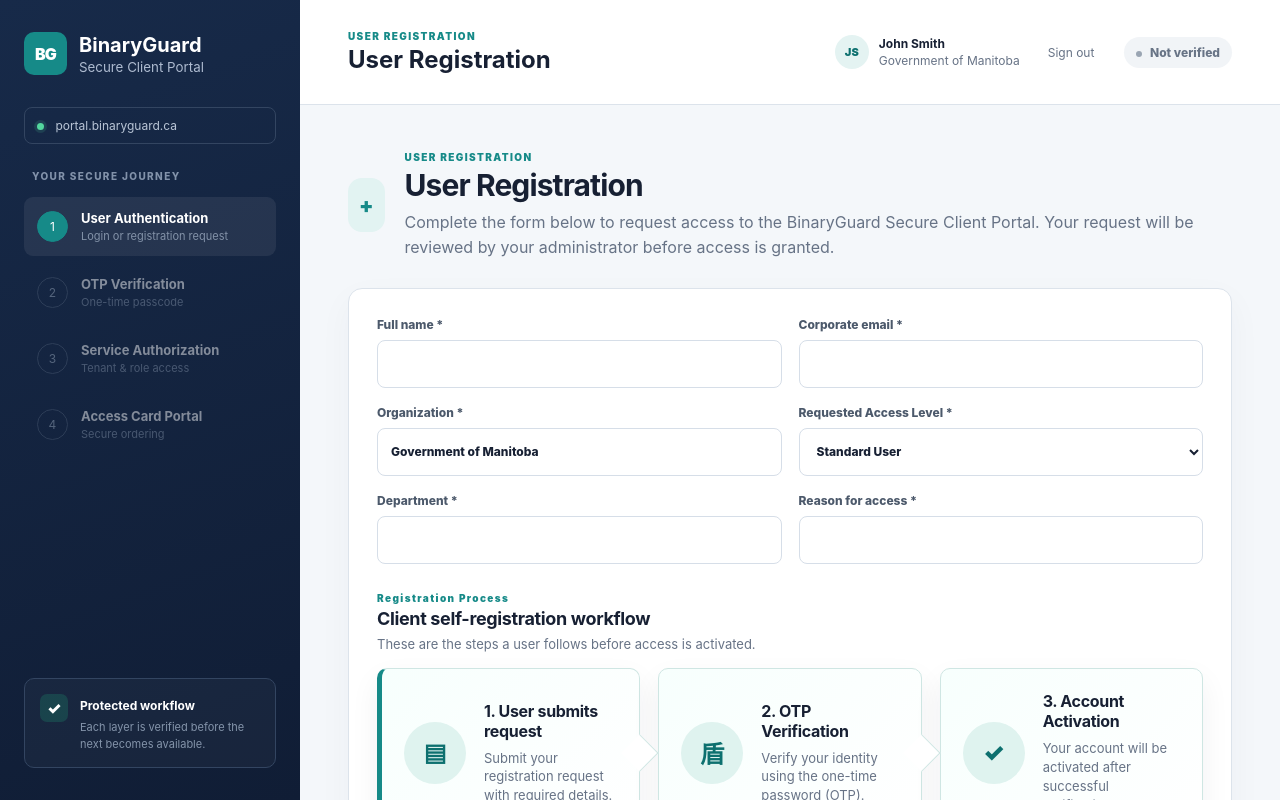
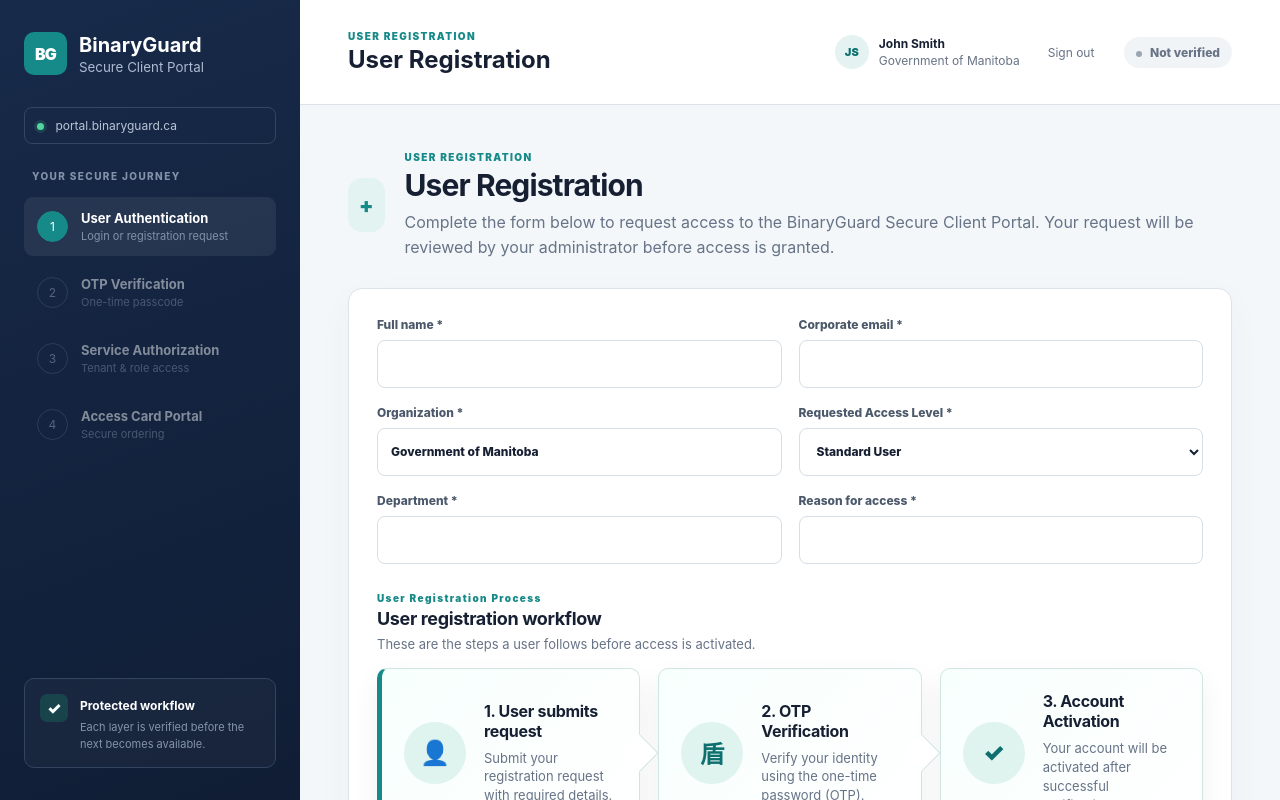
Before and after one commit to BinaryGuard26/BinaryGuard-Portal, a React (Vite) app: page / in a window 1280 px wide. Both pictures are taken after a click on the button "User Registration". Shown: the top 800 px of the page. Built offline with nearby package versions, Linux system fonts and the light colour scheme.

Commit message:
Update App.tsx

```diff
--- a/src/App.tsx
+++ b/src/App.tsx
@@ -307,14 +307,14 @@ export default function App() {
 
             <section className="workflow-section">
               <div className="workflow-heading">
-                <p className="eyebrow">Registration Process</p>
-                <h3>Client self-registration workflow</h3>
+                <p className="eyebrow">User Registration Process</p>
+                <h3>User registration workflow</h3>
                 <p>These are the steps a user follows before access is activated.</p>
               </div>
 
               <div className="registration-flow-cards">
                 <article>
-                  <div className="flow-icon">▤</div>
+                  <div className="flow-icon">👤</div>
                   <div>
                     <h4>1. User submits request</h4>
                     <p>Submit your registration request with required details.</p>
@@ -341,14 +341,14 @@ export default function App() {
 
             <section className="workflow-section">
               <div className="workflow-heading">
-                <p className="eyebrow">Admin Approval Process</p>
-                <h3>Administrator review workflow</h3>
-                <p>These steps show how the submitted request is reviewed and approved.</p>
+                <p className="eyebrow">Operator Registration Process</p>
+                <h3>Operator registration workflow</h3>
+                <p>These steps show how an operator-submitted request is reviewed and approved.</p>
               </div>
 
               <div className="registration-flow-cards approval-flow-cards">
                 <article>
-                  <div className="flow-icon">👤</div>
+                  <div className="flow-icon">🤵🏻</div>
                   <div>
                     <h4>1. Operator submits request</h4>
                     <p>User registration request is submitted for approval.</p>
```
